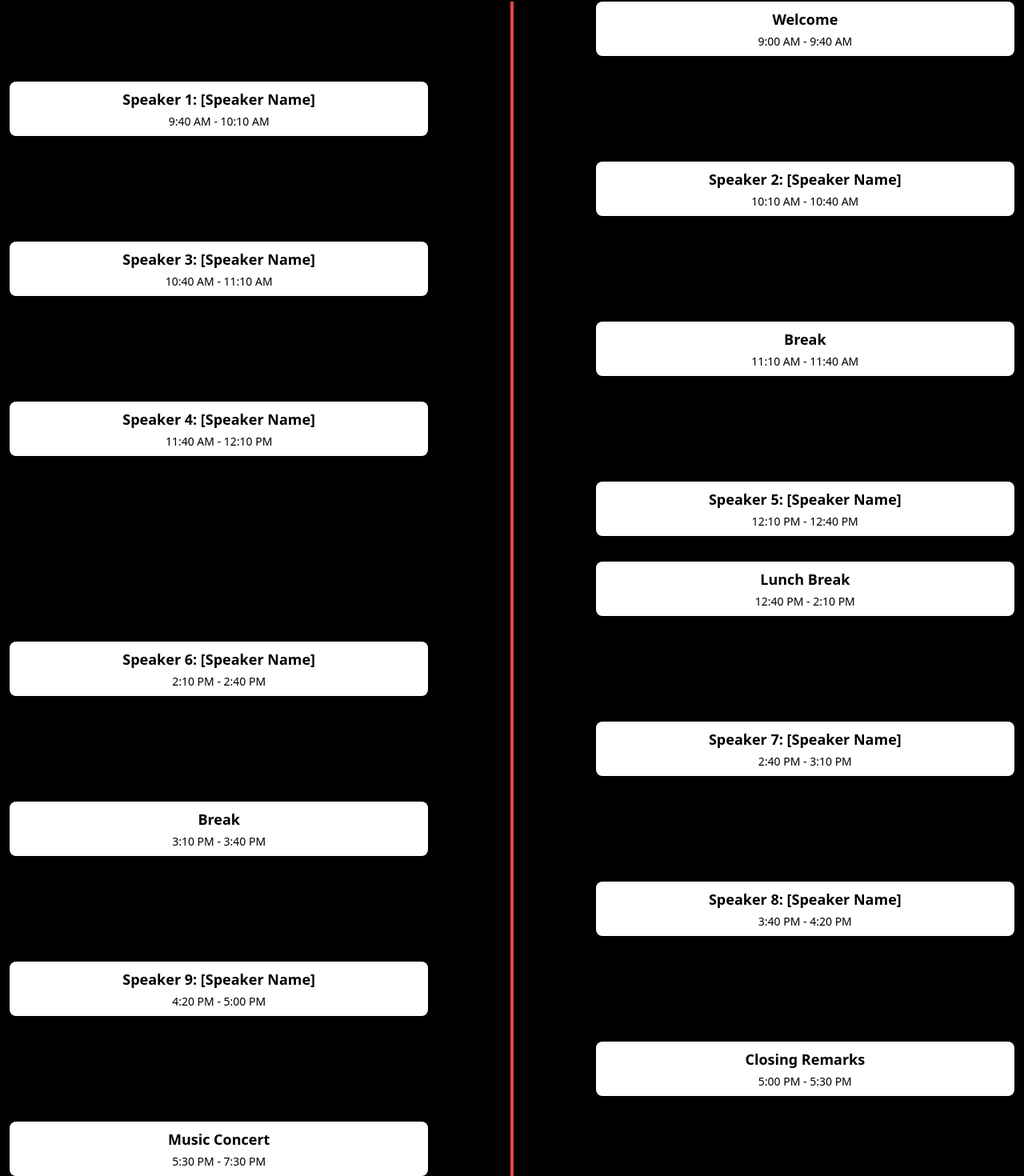
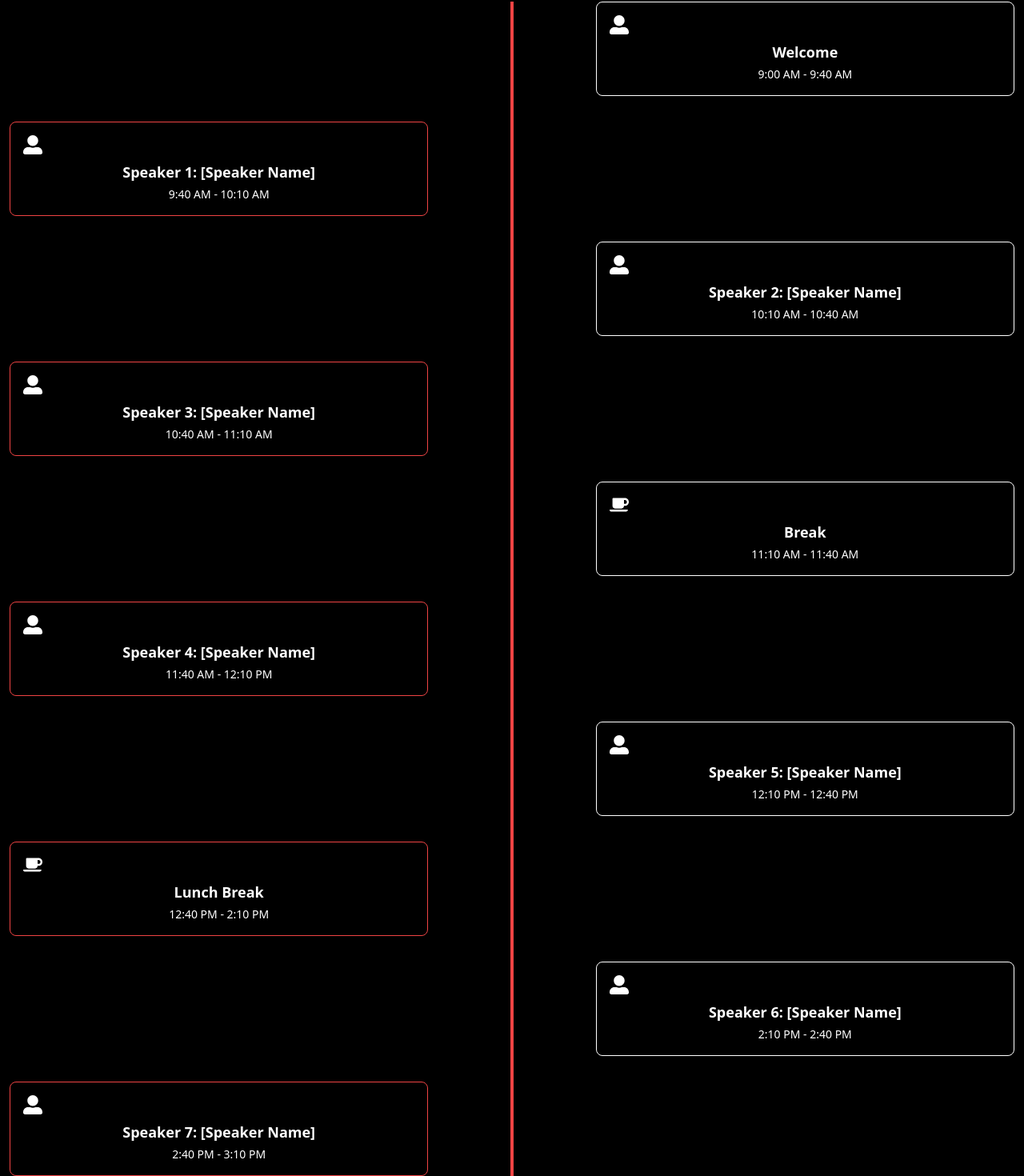
Before and after one commit to PranaviAvvaru/tedx, a React (Create React App) app: page / in a window 1280 px wide. Shown: the part 1882-3352 px from the top of the page at 80% size. Built offline with nearby package versions, Linux system fonts and the light colour scheme; the HTML template or start-up script is replaced by a standard one.

Commit message:
changed the styling

```diff
--- a/src/components/Schedule.js
+++ b/src/components/Schedule.js
@@ -1,151 +1,59 @@
 import React from 'react';
+import { FaMusic, FaUserAlt, FaCoffee } from 'react-icons/fa';
 
 const Schedule = () => {
+  const scheduleItems = [
+    { title: "Welcome", time: "9:00 AM - 9:40 AM", icon: <FaUserAlt /> },
+    { title: "Speaker 1: [Speaker Name]", time: "9:40 AM - 10:10 AM", icon: <FaUserAlt /> },
+    { title: "Speaker 2: [Speaker Name]", time: "10:10 AM - 10:40 AM", icon: <FaUserAlt /> },
+    { title: "Speaker 3: [Speaker Name]", time: "10:40 AM - 11:10 AM", icon: <FaUserAlt /> },
+    { title: "Break", time: "11:10 AM - 11:40 AM", icon: <FaCoffee /> },
+    { title: "Speaker 4: [Speaker Name]", time: "11:40 AM - 12:10 PM", icon: <FaUserAlt /> },
+    { title: "Speaker 5: [Speaker Name]", time: "12:10 PM - 12:40 PM", icon: <FaUserAlt /> },
+    { title: "Lunch Break", time: "12:40 PM - 2:10 PM", icon: <FaCoffee /> },
+    { title: "Speaker 6: [Speaker Name]", time: "2:10 PM - 2:40 PM", icon: <FaUserAlt /> },
+    { title: "Speaker 7: [Speaker Name]", time: "2:40 PM - 3:10 PM", icon: <FaUserAlt /> },
+    { title: "Break", time: "3:10 PM - 3:40 PM", icon: <FaCoffee /> },
+    { title: "Speaker 8: [Speaker Name]", time: "3:40 PM - 4:20 PM", icon: <FaUserAlt /> },
+    { title: "Speaker 9: [Speaker Name]", time: "4:20 PM - 5:00 PM", icon: <FaUserAlt /> },
+    { title: "Closing Remarks", time: "5:00 PM - 5:30 PM", icon: <FaUserAlt /> },
+    { title: "Music Concert", time: "5:30 PM - 7:30 PM", icon: <FaMusic /> },
+  ];
+
   return (
-    <section className="bg-black text-white py-12 p-3 relative"> {/* Removed z-0, added relative */}
+    <section className="bg-black text-white py-12 p-3 relative">
       <div className="container mx-auto flex flex-col justify-center h-full">
         <h2 className="text-4xl font-bold mb-8 text-center">TEDx Event Schedule</h2>
 
         <div className="relative">
           {/* Timeline Line */}
-          <div className="timeline-line absolute w-1 bg-red-500 h-full top-0 left-1/2 transform -translate-x-1/2 z-0"></div> {/* Keep z-0 to maintain the line below items */}
+          <div className="timeline-line absolute w-1 bg-red-500 h-full top-0 left-1/2 transform -translate-x-1/2 z-0"></div>
 
           {/* Timeline Items */}
-          <ul className="relative z-10"> {/* Higher z-index for the timeline items */}
-            {/* Welcome */}
-            <li className="timeline-item mb-8 flex justify-between items-center w-full">
-              <div className="order-1 w-5/12"></div>
-              <div className="order-1 w-5/12 bg-white text-black p-2 rounded-lg shadow-lg text-center">
-                <h3 className="font-bold text-lg">Welcome</h3>
-                <p className="mt-1 text-sm">9:00 AM - 9:40 AM</p>
-              </div>
-            </li>
-
-            {/* Speaker 1 */}
-            <li className="timeline-item mb-8 flex justify-between items-center w-full">
-              <div className="order-1 w-5/12 bg-white text-black p-2 rounded-lg shadow-lg text-center">
-                <h3 className="font-bold text-lg">Speaker 1: [Speaker Name]</h3>
-                <p className="mt-1 text-sm">9:40 AM - 10:10 AM</p>
-              </div>
-              <div className="order-1 w-5/12"></div>
-            </li>
-
-            {/* Speaker 2 */}
-            <li className="timeline-item mb-8 flex justify-between items-center w-full">
-              <div className="order-1 w-5/12"></div>
-              <div className="order-1 w-5/12 bg-white text-black p-2 rounded-lg shadow-lg text-center">
-                <h3 className="font-bold text-lg">Speaker 2: [Speaker Name]</h3>
-                <p className="mt-1 text-sm">10:10 AM - 10:40 AM</p>
-              </div>
-            </li>
-
-            {/* Speaker 3 */}
-            <li className="timeline-item mb-8 flex justify-between items-center w-full">
-              <div className="order-1 w-5/12 bg-white text-black p-2 rounded-lg shadow-lg text-center">
-                <h3 className="font-bold text-lg">Speaker 3: [Speaker Name]</h3>
-                <p className="mt-1 text-sm">10:40 AM - 11:10 AM</p>
-              </div>
-              <div className="order-1 w-5/12"></div>
-            </li>
-
-            {/* Break */}
-            <li className="timeline-item mb-8 flex justify-between items-center w-full">
-              <div className="order-1 w-5/12"></div>
-              <div className="order-1 w-5/12 bg-white text-black p-2 rounded-lg shadow-lg text-center">
-                <h3 className="font-bold text-lg">Break</h3>
-                <p className="mt-1 text-sm">11:10 AM - 11:40 AM</p>
-              </div>
-            </li>
-
-            {/* Speaker 4 */}
-            <li className="timeline-item mb-8 flex justify-between items-center w-full">
-              <div className="order-1 w-5/12 bg-white text-black p-2 rounded-lg shadow-lg text-center">
-                <h3 className="font-bold text-lg">Speaker 4: [Speaker Name]</h3>
-                <p className="mt-1 text-sm">11:40 AM - 12:10 PM</p>
-              </div>
-              <div className="order-1 w-5/12"></div>
-            </li>
-
-            {/* Speaker 5 */}
-            <li className="timeline-item mb-8 flex justify-between items-center w-full">
-              <div className="order-1 w-5/12"></div>
-              <div className="order-1 w-5/12 bg-white text-black p-2 rounded-lg shadow-lg text-center">
-                <h3 className="font-bold text-lg">Speaker 5: [Speaker Name]</h3>
-                <p className="mt-1 text-sm">12:10 PM - 12:40 PM</p>
-              </div>
-            </li>
-
-            {/* Lunch Break */}
-            <li className="timeline-item mb-8 flex justify-between items-center w-full">
-              <div className="order-1 w-5/12"></div>
-              <div className="order-1 w-5/12 bg-white text-black p-2 rounded-lg shadow-lg text-center">
-                <h3 className="font-bold text-lg">Lunch Break</h3>
-                <p className="mt-1 text-sm">12:40 PM - 2:10 PM</p>
-              </div>
-            </li>
-
-            {/* Speaker 6 */}
-            <li className="timeline-item mb-8 flex justify-between items-center w-full">
-              <div className="order-1 w-5/12 bg-white text-black p-2 rounded-lg shadow-lg text-center">
-                <h3 className="font-bold text-lg">Speaker 6: [Speaker Name]</h3>
-                <p className="mt-1 text-sm">2:10 PM - 2:40 PM</p>
-              </div>
-              <div className="order-1 w-5/12"></div>
-            </li>
-
-            {/* Speaker 7 */}
-            <li className="timeline-item mb-8 flex justify-between items-center w-full">
-              <div className="order-1 w-5/12"></div>
-              <div className="order-1 w-5/12 bg-white text-black p-2 rounded-lg shadow-lg text-center">
-                <h3 className="font-bold text-lg">Speaker 7: [Speaker Name]</h3>
-                <p className="mt-1 text-sm">2:40 PM - 3:10 PM</p>
-              </div>
-            </li>
-
-            {/* Break */}
-            <li className="timeline-item mb-8 flex justify-between items-center w-full">
-              <div className="order-1 w-5/12 bg-white text-black p-2 rounded-lg shadow-lg text-center">
-                <h3 className="font-bold text-lg">Break</h3>
-                <p className="mt-1 text-sm">3:10 PM - 3:40 PM</p>
-              </div>
-              <div className="order-1 w-5/12"></div>
-            </li>
-
-            {/* Speaker 8 */}
-            <li className="timeline-item mb-8 flex justify-between items-center w-full">
-              <div className="order-1 w-5/12"></div>
-              <div className="order-1 w-5/12 bg-white text-black p-2 rounded-lg shadow-lg text-center">
-                <h3 className="font-bold text-lg">Speaker 8: [Speaker Name]</h3>
-                <p className="mt-1 text-sm">3:40 PM - 4:20 PM</p>
-              </div>
-            </li>
-
-            {/* Speaker 9 */}
-            <li className="timeline-item mb-8 flex justify-between items-center w-full">
-              <div className="order-1 w-5/12 bg-white text-black p-2 rounded-lg shadow-lg text-center">
-                <h3 className="font-bold text-lg">Speaker 9: [Speaker Name]</h3>
-                <p className="mt-1 text-sm">4:20 PM - 5:00 PM</p>
-              </div>
-              <div className="order-1 w-5/12"></div>
-            </li>
-
-            {/* Closing Remarks */}
-            <li className="timeline-item mb-8 flex justify-between items-center w-full">
-              <div className="order-1 w-5/12"></div>
-              <div className="order-1 w-5/12 bg-white text-black p-2 rounded-lg shadow-lg text-center">
-                <h3 className="font-bold text-lg">Closing Remarks</h3>
-                <p className="mt-1 text-sm">5:00 PM - 5:30 PM</p>
-              </div>
-            </li>
-
-            {/* Music Concert */}
-            <li className="timeline-item mb-8 flex justify-between items-center w-full">
-              <div className="order-1 w-5/12 bg-white text-black p-2 rounded-lg shadow-lg text-center">
-                <h3 className="font-bold text-lg">Music Concert</h3>
-                <p className="mt-1 text-sm">5:30 PM - 7:30 PM</p>
-              </div>
-              <div className="order-1 w-5/12"></div>
-            </li>
+          <ul className="relative z-10">
+            {scheduleItems.map((item, index) => (
+              <li key={index} className={`timeline-item mb-8 flex justify-between items-center w-full`}>
+                {index % 2 === 0 ? (
+                  <>
+                    <div className="order-1 w-5/12"></div>
+                    <div className="order-1 w-5/12 border border-white p-4 rounded-lg shadow-lg text-center transition-transform duration-300 hover:scale-105 hover:bg-red-900">
+                      <div className="text-2xl">{item.icon}</div>
+                      <h3 className="font-bold text-lg mt-2">{item.title}</h3>
+                      <p className="mt-1 text-sm">{item.time}</p>
+                    </div>
+                  </>
+                ) : (
+                  <>
+                    <div className="order-1 w-5/12 border border-red-500 p-4 rounded-lg shadow-lg text-center transition-transform duration-300 hover:scale-105 hover:bg-red-900">
+                      <div className="text-2xl">{item.icon}</div>
+                      <h3 className="font-bold text-lg mt-2">{item.title}</h3>
+                      <p className="mt-1 text-sm">{item.time}</p>
+                    </div>
+                    <div className="order-1 w-5/12"></div>
+                  </>
+                )}
+              </li>
+            ))}
           </ul>
         </div>
       </div>
```
Also changed, not shown: src/index.css (line endings or trailing spaces).
